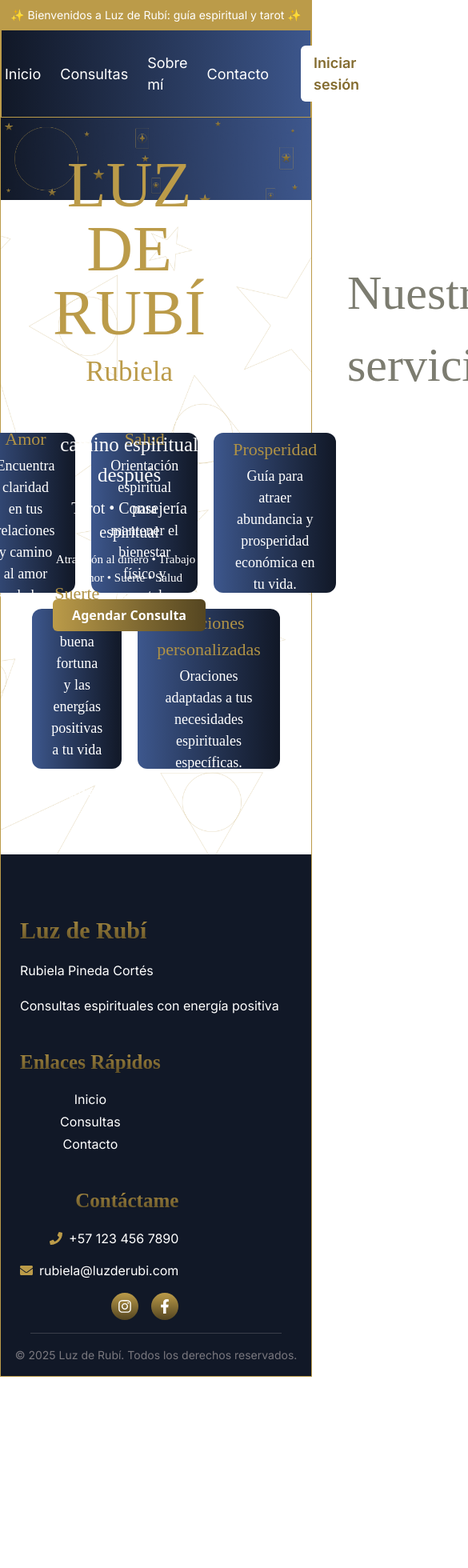
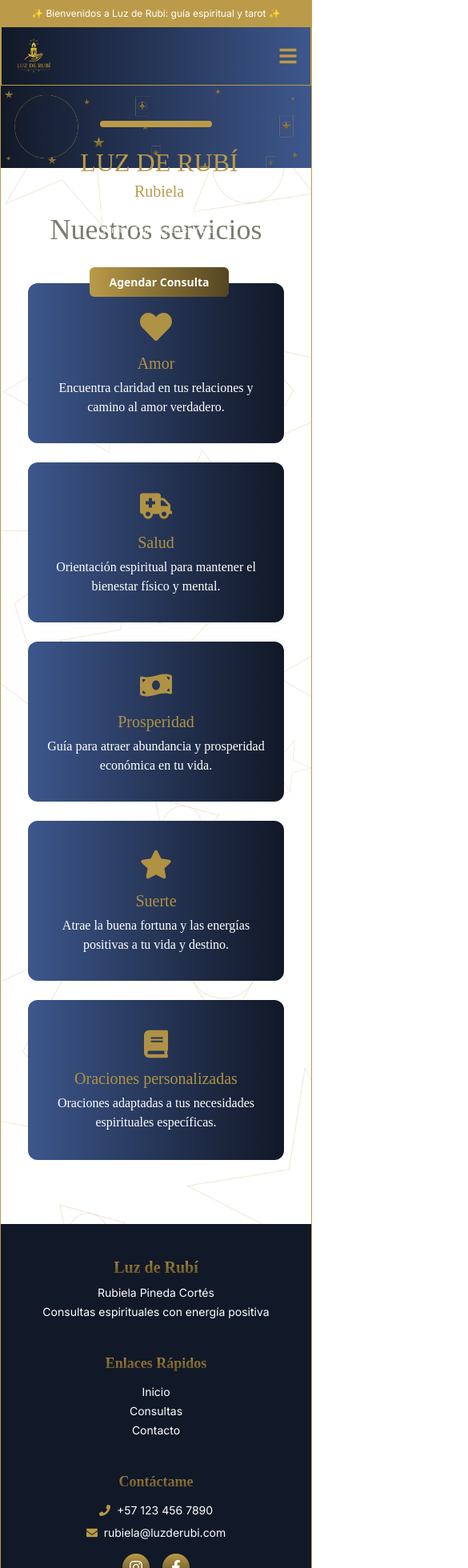
Before and after one commit to MayDonoban22/rubiela-tarot, a React (Vite) app in the folder frontend/: page / in a window 390 px wide. Shown: the top 1960 px of the page at 80% size, 585 px wide, since content can reach past the window. Before the commit the page ends 1721 px from the top, so only its background shows below. Built offline with nearby package versions, Linux system fonts and the light colour scheme; a web font is replaced by a local one.

Commit message:
adding first responsive mode

```diff
--- a/frontend/src/App.jsx
+++ b/frontend/src/App.jsx
@@ -16,11 +16,11 @@ function App() {
         <Header />
         <Routes>
           <Route path="/" element={<Home />} />
-          <Route path="/consultas" element={<Consultas />} />
+          {/* <Route path="/consultas" element={<Consultas />} />
           <Route path="/sobre-mi" element={<SobreMi />} />
           <Route path="/contacto" element={<Contacto />} />
-          <Route path="/agenda" element={<Agenda />} />
-          {/*<Route path="/login" element={<Login />} />
+          <Route path="/agenda" element={<Agenda />} /> */}
+          {/* <Route path="/login" element={<Login />} />
           <Route path="/registro" element={<Registro />} /> */}
         </Routes>
         <Footer />
--- a/frontend/src/components/Footer/Footer.jsx
+++ b/frontend/src/components/Footer/Footer.jsx
@@ -3,52 +3,67 @@ import { FaPhone, FaEnvelope, FaInstagram, FaFacebookF } from "react-icons/fa";
 
 function Footer() {
   return (
-    <footer className="bg-primary font-inter text-[16px] font-normal text-tertiary">
-      <div className="max-w-8xl mx-auto py-18 pb-4 px-6 flex flex-col md:flex-row justify-between items-start gap-10">
-        <div className="flex-1">
-          <h3 className="bg-gradient-to-b from-[var(--color-goldLight)] to-[var(--color-goldDark)] bg-clip-text text-transparent text-[30px] font-Abhaya font-extrabold mb-4">
+    <footer className="bg-primary font-inter text-tertiary text-sm md:text-base lg:text-lg">
+      <div className="max-w-7xl mx-auto px-4 py-10 md:py-16 flex flex-col md:flex-row gap-10 md:gap-8">
+        <div className="flex-1 text-center md:text-left">
+          <h3 className="text-xl md:text-2xl lg:text-3xl bg-gradient-to-b from-[var(--color-goldLight)] to-[var(--color-goldDark)] bg-clip-text text-transparent font-Abhaya font-extrabold mb-2">
             Luz de Rubí
           </h3>
-          <p className="mb-5">Rubiela Pineda Cortés</p>
-          <p>Consultas espirituales con energía positiva</p>
+          <p className="mb-1 text-sm md:text-base lg:text-lg">
+            Rubiela Pineda Cortés
+          </p>
+          <p className="text-sm md:text-base lg:text-lg">
+            Consultas espirituales con energía positiva
+          </p>
         </div>
-
-        <div className="flex-1 flex flex-col items-center">
-          <h3 className="bg-gradient-to-b from-[var(--color-goldLight)] to-[var(--color-goldDark)] bg-clip-text text-transparent text-[25px] font-Abhaya font-extrabold mb-4">
+        <div className="flex-1 text-center">
+          <h3 className="text-lg md:text-xl lg:text-2xl bg-gradient-to-b from-[var(--color-goldLight)] to-[var(--color-goldDark)] bg-clip-text text-transparent font-Abhaya font-extrabold mb-3">
             Enlaces Rápidos
           </h3>
-          <ul className="space-y-1 text-center">
+          <ul className="space-y-1">
             <li>
-              <Link to="/" className="hover:underline">
+              <Link
+                to="/"
+                className="hover:underline text-sm md:text-base lg:text-lg"
+              >
                 Inicio
               </Link>
             </li>
             <li>
-              <Link to="/consultas" className="hover:underline">
+              <Link
+                to="/consultas"
+                className="hover:underline text-sm md:text-base lg:text-lg"
+              >
                 Consultas
               </Link>
             </li>
             <li>
-              <Link to="/contacto" className="hover:underline">
+              <Link
+                to="/contacto"
+                className="hover:underline text-sm md:text-base lg:text-lg"
+              >
                 Contacto
               </Link>
             </li>
           </ul>
         </div>
-
-        <div className="flex-1 flex flex-col items-end">
-          <h3 className="bg-gradient-to-b from-[var(--color-goldLight)] to-[var(--color-goldDark)] bg-clip-text text-transparent text-[25px] font-Abhaya font-extrabold mb-4">
+        <div className="flex-1 text-center md:text-right">
+          <h3 className="text-lg md:text-xl lg:text-2xl bg-gradient-to-b from-[var(--color-goldLight)] to-[var(--color-goldDark)] bg-clip-text text-transparent font-Abhaya font-extrabold mb-3">
             Contáctame
           </h3>
-          <div className="flex items-center mb-2">
-            <FaPhone className="mb-2 mr-2 text-[16px] text-[var(--color-goldLight)]" />
-            <span className="mb-2">+57 123 456 7890</span>
+          <div className="flex justify-center md:justify-end items-center mb-2">
+            <FaPhone className="mr-2 text-[var(--color-goldLight)]" />
+            <span className="text-sm md:text-base lg:text-lg">
+              +57 123 456 7890
+            </span>
           </div>
-          <div className="flex items-center mb-4">
-            <FaEnvelope className="mr-2 text-[16px] text-[var(--color-goldLight)]" />
-            <span>rubiela@luzderubi.com</span>
+          <div className="flex justify-center md:justify-end items-center mb-4">
+            <FaEnvelope className="mr-2 text-[var(--color-goldLight)]" />
+            <span className="text-sm md:text-base lg:text-lg">
+              rubiela@luzderubi.com
+            </span>
           </div>
-          <div className="flex space-x-4">
+          <div className="flex justify-center md:justify-end space-x-4">
             <a
               href="https://instagram.com/turubroficial"
               target="_blank"
@@ -69,9 +84,9 @@ function Footer() {
         </div>
       </div>
 
-      <hr className="border-t border-[var(--color-line)]/20 mx-[37px]" />
+      <hr className="border-t border-[var(--color-line)]/20 mx-4" />
 
-      <div className="text-center py-4 text-[var(--color-softWhite)]/54 text-[14px]">
+      <div className="text-center py-4 text-[var(--color-softWhite)]/54 text-xs md:text-sm lg:text-base">
         &copy; 2025 Luz de Rubí. Todos los derechos reservados.
       </div>
     </footer>
--- a/frontend/src/components/Header/Header.jsx
+++ b/frontend/src/components/Header/Header.jsx
@@ -3,7 +3,7 @@ import Navbar from "../Navbar/Navbar";
 function Header() {
   return (
     <header>
-      <div className="bg-goldLight text-tertiary text-sm py-2 text-center font-inter">
+      <div className="bg-goldLight text-tertiary text-xs md:text-sm py-2 text-center font-inter">
         ✨ Bienvenidos a Luz de Rubí: guía espiritual y tarot ✨
       </div>
       <Navbar />
--- a/frontend/src/components/Navbar/Navbar.jsx
+++ b/frontend/src/components/Navbar/Navbar.jsx
@@ -1,38 +1,81 @@
+import { useState } from "react";
 import { Link } from "react-router-dom";
+import { FaBars, FaTimes } from "react-icons/fa";
 
 function Navbar() {
+  const [isOpen, setIsOpen] = useState(false);
+
+  const toggleMenu = () => {
+    setIsOpen(!isOpen);
+  };
+
   return (
-    <nav className="bg-gradient-to-l from-secondary to-primary text-tertiary font-inter text-[18px] border border-[var(--color-goldLight)]">
-      <div className="max-w-7xl mx-auto px-1 py-1 flex items-center justify-between">
+    <nav className="bg-gradient-to-l from-secondary to-primary text-tertiary font-inter text-[18px] border border-[var(--color-goldLight)] relative z-50">
+      <div className="max-w-7xl mx-auto px-4 py-3 flex items-center justify-between">
         <Link to="/" className="text-tertiary text-xl font-light">
           <img
             src="/assets/images/logo-oficial.png"
             alt="Luz de Rubí"
-            className="h-25"
+            className="h-12 md:h-16 lg:h-22"
           />
         </Link>
-        <div className="flex items-center gap-6">
-          <Link to="/" className="hover:underline">
+        <div className="hidden md:flex items-center gap-6">
+          <Link to="/" className="hover:underline text-sm lg:text-base">
             Inicio
           </Link>
-          <Link to="/consultas" className="hover:underline">
+          <Link
+            to="/consultas"
+            className="hover:underline text-sm lg:text-base"
+          >
             Consultas
           </Link>
-          <Link to="/sobre-mi" className="hover:underline">
+          <Link to="/sobre-mi" className="hover:underline text-sm lg:text-base">
             Sobre mí
           </Link>
-          <Link to="/contacto" className="hover:underline">
+          <Link to="/contacto" className="hover:underline text-sm lg:text-base">
             Contacto
           </Link>
-
           <Link
             to="/login"
-            className="ml-4 bg-tertiary text-[#7b6222f0] px-4 py-2 rounded-md font-semibold hover:shadow-md transition"
+            className="bg-tertiary text-[#7b6222f0] px-4 py-2 rounded-md font-semibold hover:shadow-md transition text-sm lg:text-base"
           >
             Iniciar sesión
           </Link>
         </div>
+        <button
+          className="md:hidden text-[var(--color-goldLight)] focus:outline-none cursor-pointer"
+          onClick={toggleMenu}
+        >
+          {isOpen ? <FaTimes size={24} /> : <FaBars size={24} />}
+        </button>
       </div>
+      {isOpen && (
+        <div className="md:hidden bg-primary text-tertiary flex flex-col items-center gap-4 py-6 animate-slide-down shadow-lg">
+          <Link to="/" onClick={toggleMenu} className="hover:underline">
+            Inicio
+          </Link>
+          <Link
+            to="/consultas"
+            onClick={toggleMenu}
+            className="hover:underline"
+          >
+            Consultas
+          </Link>
+          <Link to="/sobre-mi" onClick={toggleMenu} className="hover:underline">
+            Sobre mí
+          </Link>
+          <Link to="/contacto" onClick={toggleMenu} className="hover:underline">
+            Contacto
+          </Link>
+          <Link
+            to="/login"
+            onClick={toggleMenu}
+            className="bg-tertiary text-[#7b6222f0] px-4 py-2 rounded-md font-semibold hover:shadow-md transition"
+          >
+            Iniciar sesión
+          </Link>
+        </div>
+      )}
     </nav>
   );
 }
--- a/frontend/src/index.css
+++ b/frontend/src/index.css
@@ -37,3 +37,45 @@
 .rotate-y-180 {
     transform: rotateY(180deg);
 }
+
+@keyframes fadeInOut {
+    0% {
+        opacity: 0;
+        transform: translateY(-10px);
+    }
+
+    10% {
+        opacity: 1;
+        transform: translateY(0);
+    }
+
+    90% {
+        opacity: 1;
+        transform: translateY(0);
+    }
+
+    100% {
+        opacity: 0;
+        transform: translateY(-10px);
+    }
+}
+
+.animate-fade-in-out {
+    animation: fadeInOut 3s ease-in-out forwards;
+}
+
+@keyframes slide-down {
+    0% {
+        opacity: 0;
+        transform: translateY(-20%);
+    }
+
+    100% {
+        opacity: 1;
+        transform: translateY(0);
+    }
+}
+
+.animate-slide-down {
+    animation: slide-down 0.4s ease-out forwards;
+}
--- a/frontend/src/pages/Home.jsx
+++ b/frontend/src/pages/Home.jsx
@@ -10,44 +10,42 @@ import {
 function Home() {
   return (
     <div className="w-full">
-      <section className="relative w-full ">
+      <section className="relative w-full">
         <img
           src="/assets/images/Frame-first-page.png"
           alt="Banner"
-          className="w-full h-auto object-cover"
+          className="w-full max-h-[900px] object-cover object-center"
         />
 
-        <div className="absolute inset-0 flex items-center justify-between px-[65px] py-[44px]">
-          <div className="w-[298px] h-[298px] overflow-hidden ">
+        <div className="absolute inset-0 flex flex-col lg:flex-row items-center justify-between px-4 sm:px-6 md:px-10 lg:px-[65px] py-[44px] gap-6 md:gap-8 lg:gap-10 z-10">
+          <div className="w-[140px] h-[140px] sm:w-[180px] sm:h-[180px] md:w-[220px] md:h-[220px] lg:w-[298px] lg:h-[298px] overflow-hidden rounded-full border-4 border-[var(--color-goldLight)]">
             <img
               src="/assets/images/profile-avatar.png"
               alt="Rubiela Pineda"
-              className="w-full h-full object-cover"
+              className="w-full h-full object-cover rounded-full"
             />
           </div>
 
-          <div className="flex flex-col justify-between h-full pr-[171px] text-tertiary">
-            <div className="space-y-2 text-left">
-              <h1 className="text-[80px] font-Abhaya text-[var(--color-goldLight)] uppercase leading-none text-center">
+          <div className="flex flex-col items-center lg:items-end justify-center text-tertiary text-center lg:text-right max-w-[600px] gap-1 md:gap-1.5 lg:gap-2 px-2 pr-0 lg:pr-[171px]">
+            <h1 className="text-[32px] md:text-[48px] lg:text-[70px] font-Abhaya text-[var(--color-goldLight)] uppercase leading-tight">
               LUZ DE RUBÍ
             </h1>
-              <h2 className="text-[35px] font-Abhaya text-[var(--color-goldLight)] text-center">
+            <h2 className="text-[20px] md:text-[26px] lg:text-[32px] font-Abhaya text-[var(--color-goldLight)] leading-tight">
               Rubiela
             </h2>
-              <p className="text-[25px] font-Abhaya text-center">
+            <p className="text-[15px] md:text-[18px] lg:text-[22px] font-Abhaya leading-tight">
               Descubre tu camino espiritual después
             </p>
-              <p className="text-[20px] font-Abhaya text-center">
+            <p className="text-[13px] md:text-[15px] lg:text-[18px] font-Abhaya leading-tight">
               Tarot • Consejería espiritual
             </p>
-              <p className="text-[15px] font-Abhaya text-center">
+            <p className="text-[12px] md:text-[13px] lg:text-[14px] font-Abhaya leading-tight">
               Atracción al dinero • Trabajo • Amor • Suerte • Salud
             </p>
-            </div>
 
-            <div className="text-center">
+            <div className="mt-4 md:mt-5 w-full flex justify-center lg:justify-end">
               <Link to="/agenda">
-                <button className="mt-4 px-6 py-2 rounded-md text-tertiary text-[16px] font-semibold bg-gradient-to-r from-[var(--color-goldLight)] to-[var(--color-goldDark)] hover:shadow-lg transition cursor-pointer">
+                <button className="px-6 py-2 rounded-md text-tertiary text-[14px] md:text-[16px] lg:text-[18px] font-semibold bg-gradient-to-r from-[var(--color-goldLight)] to-[var(--color-goldDark)] hover:shadow-lg transition cursor-pointer w-full md:w-auto">
                   Agendar Consulta
                 </button>
               </Link>
@@ -56,63 +54,44 @@ function Home() {
         </div>
       </section>
 
-      <section className="mt-[71px] px-[95px] text-center mb-[107px]">
-        <h2 className="text-[60px] font-Abhaya text-[#7C7C70] mb-10 mx-[338px]">
+      <section className="mt-[50px] px-4 md:px-10 lg:px-[95px] text-center mb-[80px]">
+        <h2 className="text-[36px] md:text-[48px] lg:text-[60px] font-Abhaya text-[#7C7C70] mb-10 mx-auto max-w-[800px]">
           Nuestros servicios
         </h2>
 
-        <div className="flex flex-wrap justify-center gap-[20px] max-w-[1200px] mx-auto">
-          <div className="flex justify-center gap-[20px] w-full ">
+        <div className="flex flex-wrap justify-center gap-6 max-w-[1200px] mx-auto">
           {[
             {
               icon: (
-                  <FaHeart className="text-[#B09245] w-[45px] h-[50px] mb-2" />
+                <FaHeart className="text-[#B09245] w-[40px] h-[45px] mb-2" />
               ),
               title: "Amor",
               text: "Encuentra claridad en tus relaciones y camino al amor verdadero.",
             },
             {
               icon: (
-                  <FaAmbulance className="text-[#B09245] w-[45px] h-[50px] mb-2" />
+                <FaAmbulance className="text-[#B09245] w-[40px] h-[45px] mb-2" />
               ),
               title: "Salud",
               text: "Orientación espiritual para mantener el bienestar físico y mental.",
             },
             {
               icon: (
-                  <FaMoneyBillWave className="text-[#B09245] w-[45px] h-[50px] mb-2" />
+                <FaMoneyBillWave className="text-[#B09245] w-[40px] h-[45px] mb-2" />
               ),
               title: "Prosperidad",
               text: "Guía para atraer abundancia y prosperidad económica en tu vida.",
             },
-            ].map((item, i) => (
-              <div
-                key={i}
-                className="w-[300px] h-[200px] rounded-xl bg-gradient-to-l from-primary to-secondary flex flex-col items-center justify-center px-6 py-4 text-center"
-              >
-                {item.icon}
-                <h3 className="text-[22px] text-[#B09245] font-Abhaya mb-1">
-                  {item.title}
-                </h3>
-                <p className="text-[18px] text-tertiary font-Abhaya">
-                  {item.text}
-                </p>
-              </div>
-            ))}
-          </div>
-
-          <div className="flex justify-center gap-[20px] w-full">
-            {[
             {
               icon: (
-                  <FaStar className="text-[#B09245] w-[45px] h-[55px] mb-2" />
+                <FaStar className="text-[#B09245] w-[40px] h-[45px] mb-2" />
               ),
               title: "Suerte",
               text: "Atrae la buena fortuna y las energías positivas a tu vida y destino.",
             },
             {
               icon: (
-                  <FaBook className="text-[#B09245] w-[30px] h-[50px] mb-2" />
+                <FaBook className="text-[#B09245] w-[30px] h-[40px] mb-2" />
               ),
               title: "Oraciones personalizadas",
               text: "Oraciones adaptadas a tus necesidades espirituales específicas.",
@@ -120,18 +99,17 @@ function Home() {
           ].map((item, i) => (
             <div
               key={i}
-                className="w-[300px] h-[200px] rounded-xl bg-gradient-to-l from-primary to-secondary flex flex-col items-center justify-center px-6 py-4 text-center"
+              className="w-[90%] sm:w-[300px] h-[200px] rounded-xl bg-gradient-to-l from-primary to-secondary flex flex-col items-center justify-center px-6 py-4 text-center"
             >
               {item.icon}
-                <h3 className="text-[22px] text-[#B09245] font-Abhaya mb-1">
+              <h3 className="text-[20px] md:text-[22px] text-[#B09245] font-Abhaya mb-1">
                 {item.title}
               </h3>
-                <p className="text-[18px] text-tertiary font-Abhaya">
+              <p className="text-[16px] md:text-[18px] text-tertiary font-Abhaya">
                 {item.text}
               </p>
             </div>
           ))}
-          </div>
         </div>
       </section>
     </div>
```
Also changed, not shown: frontend/src/pages/Contacto.jsx (+29 -3 lines), frontend/src/pages/SobreMi.jsx (+3 -6 lines). Lines whose indentation alone changed are shown as unchanged.
